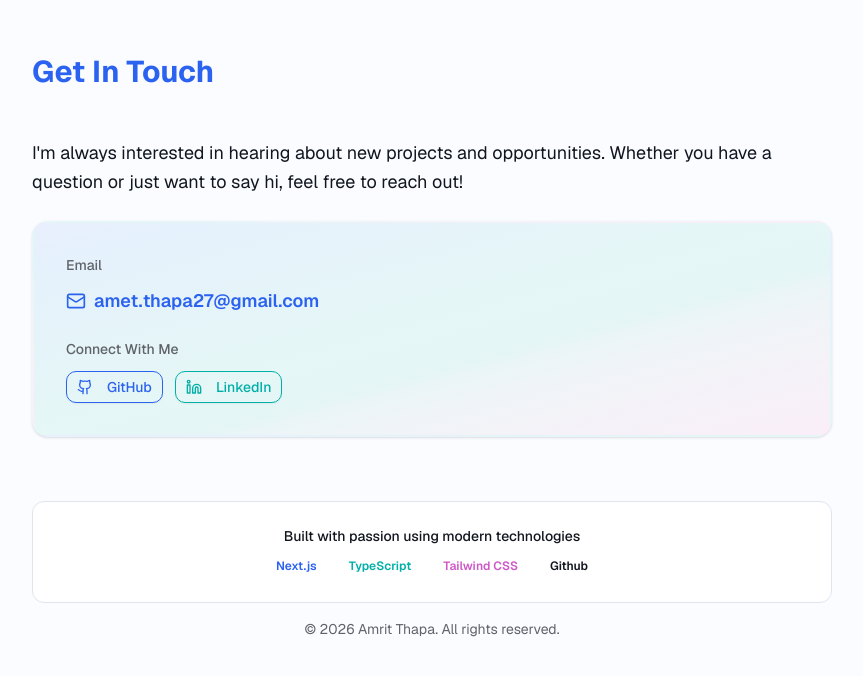
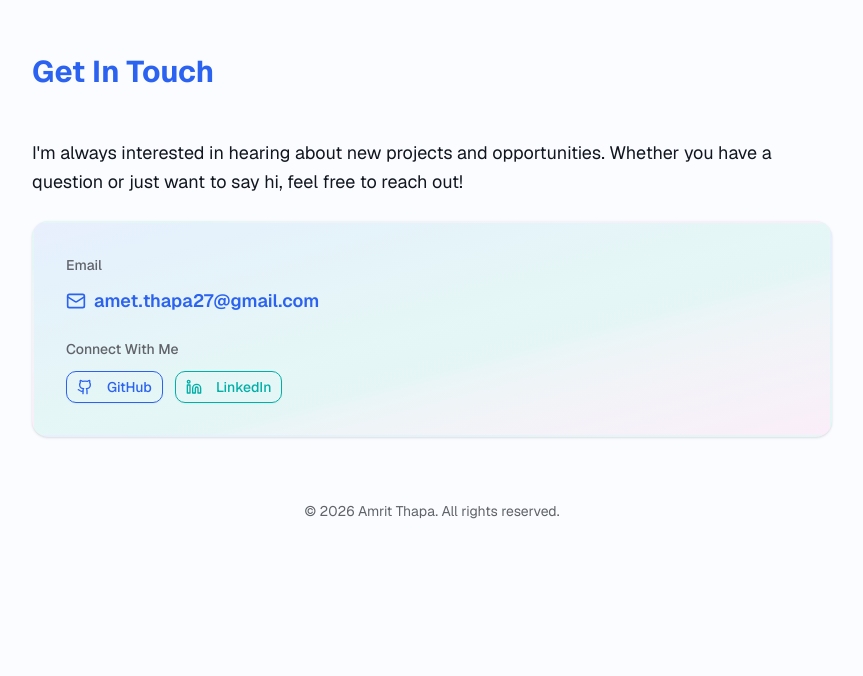
Before and after one commit to ametthapa/resume-site, a Next.js app: page / in a window 1280 px wide. Shown: the part 4116-4792 px from the top of the page, without its empty margins (336-1199 px from the left). Built offline with nearby package versions, Linux system fonts and the light colour scheme.

Commit message:
COmmented footer sub section

```diff
--- a/app/page.tsx
+++ b/app/page.tsx
@@ -215,7 +215,7 @@ export default function Home() {
               </Card>
 
               <div className="mt-16 space-y-4">
-                <div className="rounded-lg border border-border bg-card p-6 text-center">
+                {/* <div className="rounded-lg border border-border bg-card p-6 text-center">
                   <p className="mb-2 text-sm font-medium text-foreground">
                     Built with passion using modern technologies
                   </p>
@@ -233,7 +233,7 @@ export default function Home() {
                       )
                     })}
                   </div>
-                </div>
+                </div> */}
 
                 <p className="text-center text-sm text-muted-foreground">
                   © {new Date().getFullYear()} {footer.copyrightName}. All rights reserved.
```
